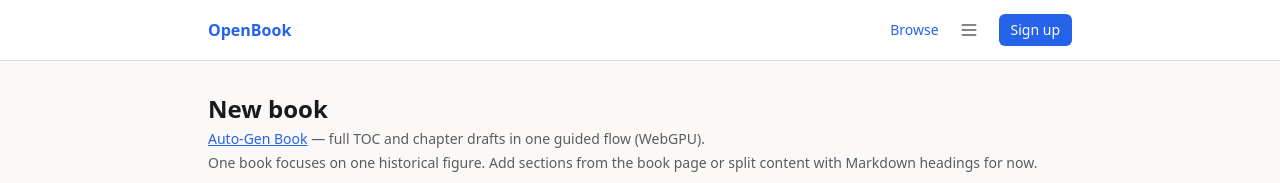
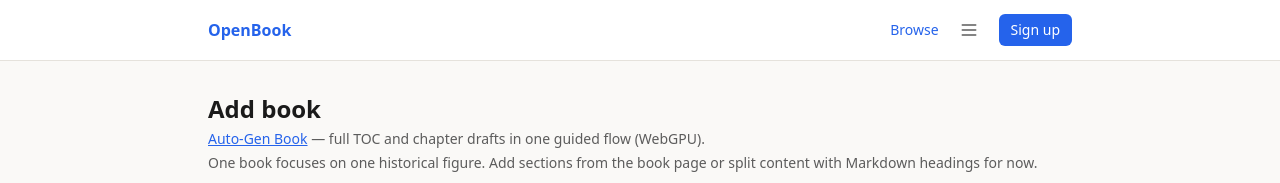
Before and after one commit to ifryed/openBook, a Next.js app: page /books/new in a window 1280 px wide. Shown: the top 183 px of the page. Built offline with nearby package versions, Linux system fonts and the light colour scheme; no server answers.

Commit message:
Update UI text for book creation pages to improve clarity
- Changed header text from "New book" to "Add book" on the NewBookPage and SiteHeader for consistency.
- Updated link text from "Manual new book" to "Manual add book" on the AutoBookPage to align with the new terminology.

```diff
--- a/src/app/books/new/auto/page.tsx
+++ b/src/app/books/new/auto/page.tsx
@@ -14,7 +14,7 @@ export default function NewAutoBookPage() {
       </div>
       <AutoBookWizard />
       <p className="text-sm text-muted">
-        <Link href="/books/new">← Manual new book</Link>
+        <Link href="/books/new">← Manual add book</Link>
         {" · "}
         <Link href="/">Browse</Link>
       </p>
--- a/src/app/books/new/page.tsx
+++ b/src/app/books/new/page.tsx
@@ -5,7 +5,7 @@ export default function NewBookPage() {
   return (
     <div className="space-y-6">
       <div>
-        <h1 className="text-2xl font-semibold">New book</h1>
+        <h1 className="text-2xl font-semibold">Add book</h1>
         <p className="mt-1 text-sm text-muted">
           <Link href="/books/new/auto" className="text-accent underline">
             Auto-Gen Book
--- a/src/components/site-header.tsx
+++ b/src/components/site-header.tsx
@@ -38,7 +38,7 @@ export async function SiteHeader() {
                 href="/books/new"
                 className="text-muted no-underline hover:underline"
               >
-                New book
+                Add book
               </Link>
               <span
                 className="hidden text-muted sm:inline"
```
